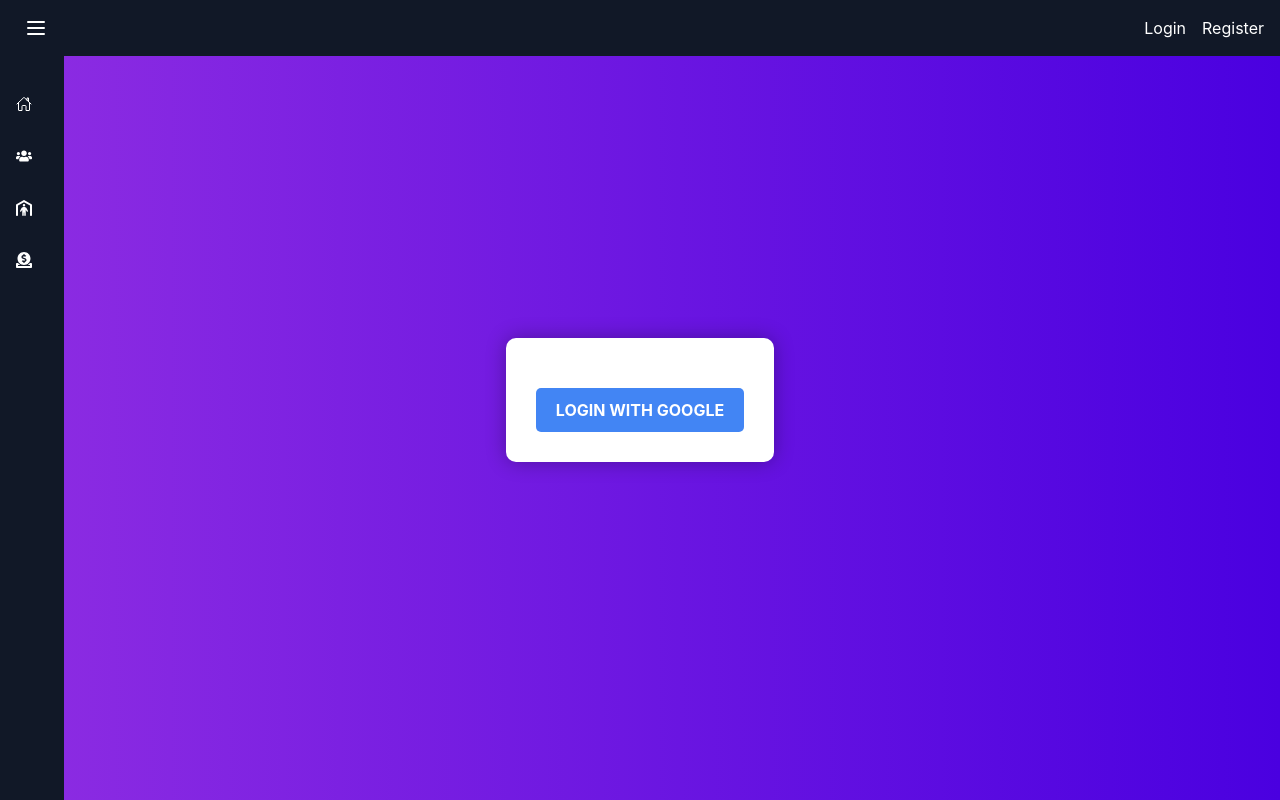
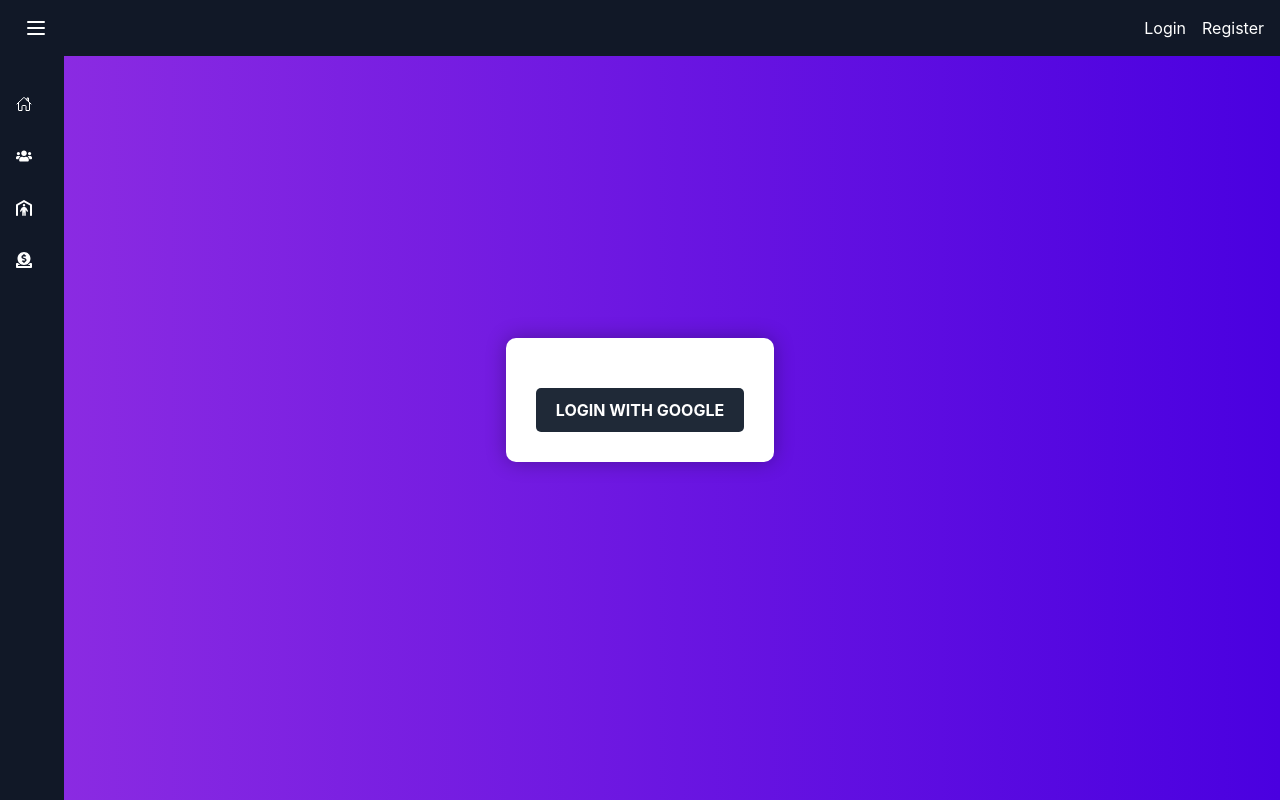
Before and after one commit to aryab2003/my-ngo-app, a React (Create React App) app: page / in a window 1280 px wide. Built offline with nearby package versions, Linux system fonts and the light colour scheme.

Commit message:
minor changes

```diff
--- a/src/Pages/Login.js
+++ b/src/Pages/Login.js
@@ -90,10 +90,10 @@
           </div>
         ) : (
           <div>
-            <button
+            <button className="bg-gray-800 hover:bg-gray-900 text-white"
               style={{
-                backgroundColor: "#4285F4",
-                color: "#FFF",
+
+
                 padding: "10px 20px",
                 border: "none",
                 borderRadius: "5px",
--- a/src/Pages/Register.js
+++ b/src/Pages/Register.js
@@ -100,7 +100,7 @@
           <div className="flex items-center justify-between">
             <button
               type="submit"
-              className="bg-blue-500 hover:bg-blue-700 text-white font-bold py-2 px-4 rounded focus:outline-none focus:shadow-outline"
+              className="bg-gray-800 hover:bg-gray-900 text-white font-bold py-2 px-4 rounded focus:outline-none focus:shadow-outline"
             >
               Register
             </button>
```
